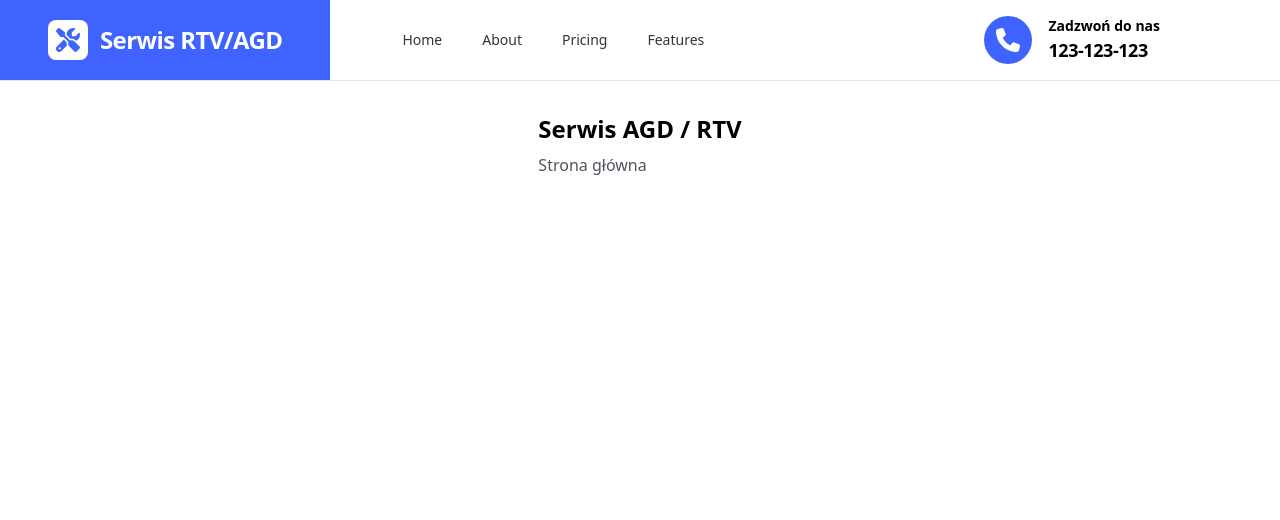
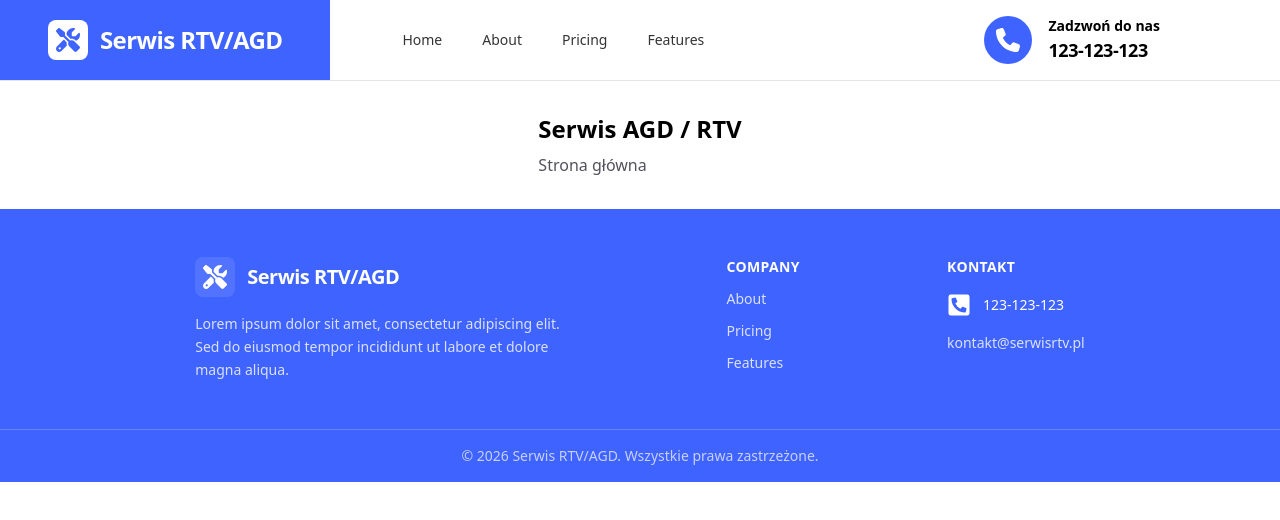
Before and after one commit to alpaqers/service_app, a React app in the folder frontend/: page / in a window 1280 px wide. Shown: the top 520 px of the page. Built offline with nearby package versions, Linux system fonts and the light colour scheme; the HTML template or start-up script is replaced by a standard one.

Commit message:
feat: footer

```diff
--- /dev/null
+++ b/frontend/src/components/Footer.jsx
@@ -0,0 +1,67 @@
+import React from "react";
+import { FaPhoneSquareAlt } from "react-icons/fa";
+import { FaScrewdriverWrench } from "react-icons/fa6";
+
+export default function Footer() {
+  return (
+    <footer className="w-full bg-[#3F63FF] text-white">
+      <div className="flex w-full flex-col px-12 py-12 md:flex-row md:justify-evenly">
+        {/* BRAND */}
+        <div className="flex max-w-sm flex-col gap-4">
+          <div className="flex items-center gap-3">
+            <div className="grid h-10 w-10 place-items-center rounded-lg bg-white/10">
+              <FaScrewdriverWrench className="h-6 w-6" />
+            </div>
+            <span className="text-xl font-semibold tracking-tight">
+              Serwis RTV/AGD
+            </span>
+          </div>
+
+          <p className="text-sm leading-relaxed text-white/80">
+            Lorem ipsum dolor sit amet, consectetur adipiscing elit. Sed do eiusmod tempor incididunt ut labore et dolore magna aliqua.
+          </p>
+        </div>
+
+        {/* LINKS */}
+        <div className="flex flex-col gap-3">
+          <span className="text-sm font-semibold uppercase tracking-wide">
+            Company
+          </span>
+
+          <a href="#" className="text-sm text-white/80 hover:text-white">
+            About
+          </a>
+          <a href="#" className="text-sm text-white/80 hover:text-white">
+            Pricing
+          </a>
+          <a href="#" className="text-sm text-white/80 hover:text-white">
+            Features
+          </a>
+        </div>
+
+        {/* CONTACT */}
+        <div className="flex flex-col gap-4">
+          <span className="text-sm font-semibold uppercase tracking-wide">
+            Kontakt
+          </span>
+
+          <div className="flex items-center gap-3">
+            <FaPhoneSquareAlt className="h-6 w-6 text-white" />
+            <span className="text-sm font-medium">
+              123-123-123
+            </span>
+          </div>
+
+          <span className="text-sm text-white/80">
+            kontakt@serwisrtv.pl
+          </span>
+        </div>
+      </div>
+
+      {/* BOTTOM BAR */}
+      <div className="border-t border-white/20 px-6 py-4 text-center text-sm text-white/70">
+        © {new Date().getFullYear()} Serwis RTV/AGD. Wszystkie prawa zastrzeżone.
+      </div>
+    </footer>
+  );
+}
--- a/frontend/src/components/Layout.jsx
+++ b/frontend/src/components/Layout.jsx
@@ -1,4 +1,5 @@
 import Header from "./Header";
+import Footer from "./Footer";
 
 export function Layout({ children }) {
     return (
@@ -8,6 +9,7 @@ export function Layout({ children }) {
         <main className="mx-auto max-w-6xl px-4 py-8">
           {children}
         </main>
+        <Footer />
       </div>
     );
   }
```
